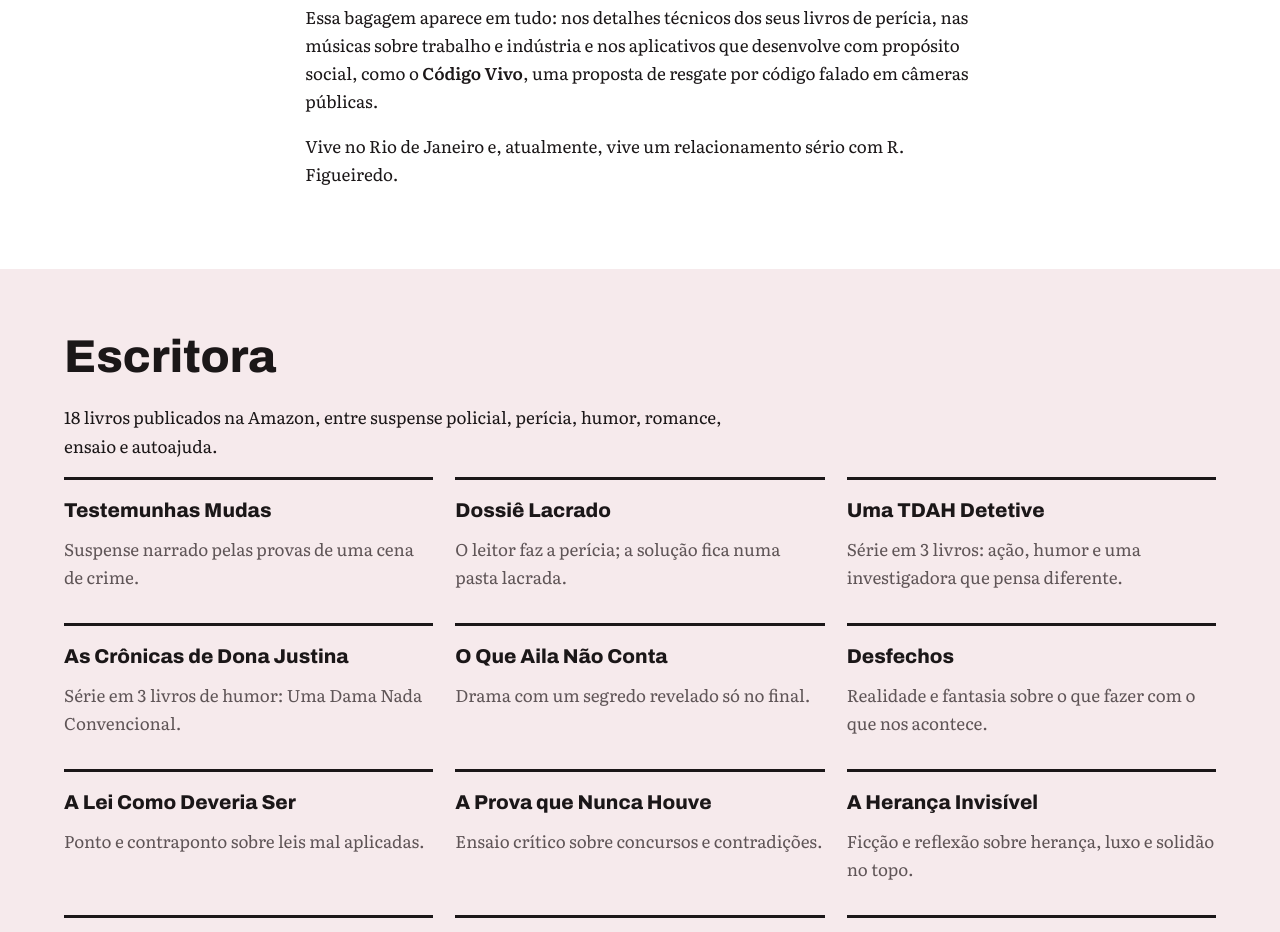
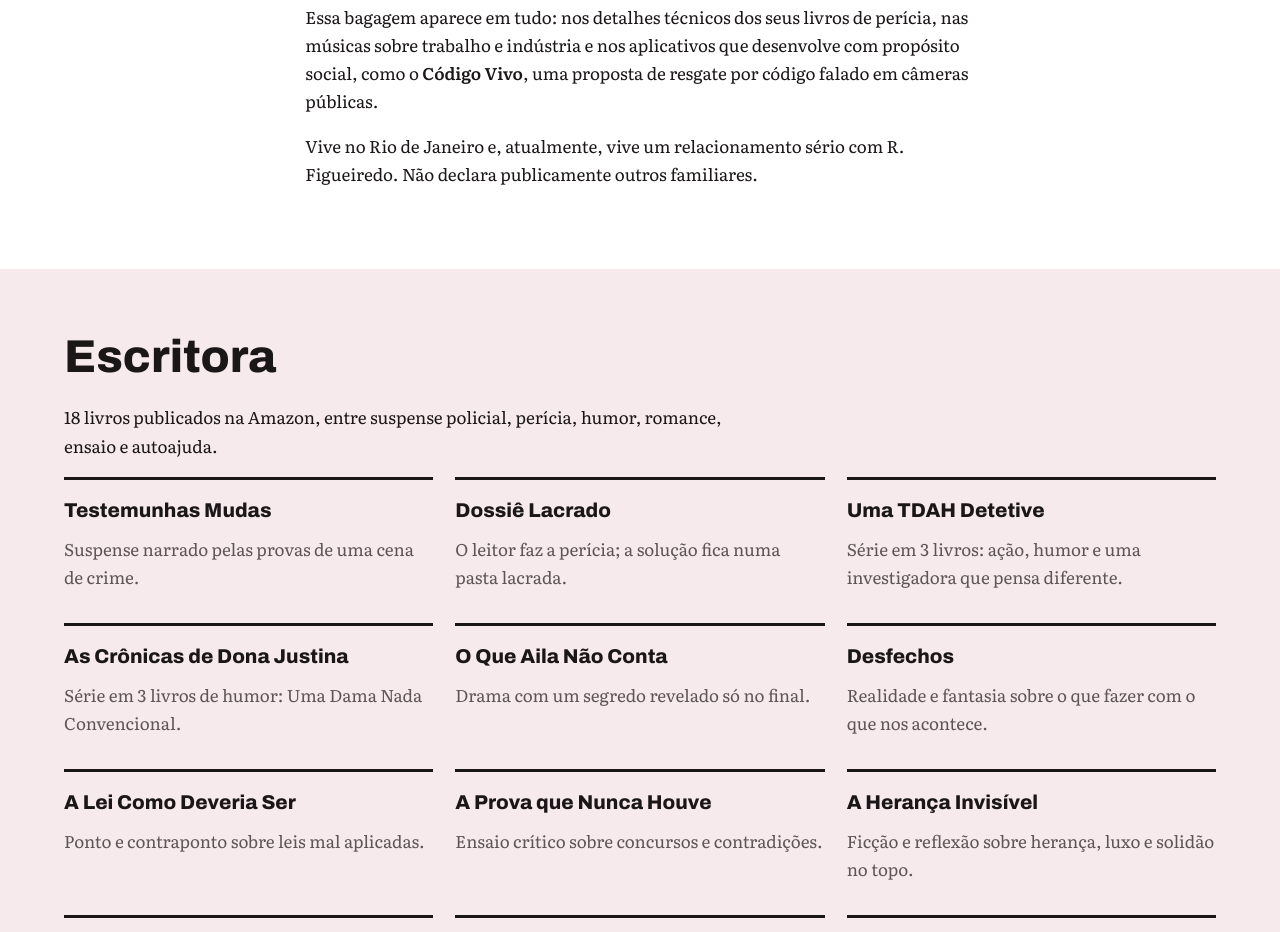
Before and after one commit to jamilediasmel-gif/site-jdmel, a plain HTML site: page index.html in a window 1280 px wide. Shown: the part 1740-2672 px from the top of the page. Drawn offline with Linux system fonts and the light colour scheme.

Commit message:
Biografia: familiares não declarados
Co-Authored-By: Claude Opus 5.5 <noreply@anthropic.com>
Claude-Session: https://claude.ai/code/session_012wKcZ1ws7vFoB2QyrUQbxV

```diff
--- a/index.html
+++ b/index.html
@@ -88,7 +88,7 @@ footer .wrap{display:flex;flex-wrap:wrap;justify-content:space-between;gap:12px}
   <p>Tudo o que cria leva a assinatura <strong>JD 110</strong>, a marca que identifica a autoria das suas obras e projetos.</p>
   <p>Se define como uma profissional “T”: aprofunda uma área e transita por muitas outras. Na indústria, atuou de 2013 a 2019 nas dependências da AGC Glass, multinacional do setor de vidros, em Guaratinguetá e Lorena (SP), numa empresa de caldeiraria subcontratada, na obra de construção da tremonha, estrutura que armazena e alimenta a matéria-prima do vidro. Também prestou serviços para a VDS dentro de uma usina siderúrgica, no regime de homem-hora, cobrindo plantões numa operação 24 horas. É formada em Traçador de Caldeiraria, Inspetor de Qualidade Dimensional e Soldagem por Arco Submerso, além de Análise de Dados, Assistente de Serviços em Comércio Exterior e Agente de Desenvolvimento Socioambiental. É piloto de drone.</p>
   <p>Essa bagagem aparece em tudo: nos detalhes técnicos dos seus livros de perícia, nas músicas sobre trabalho e indústria e nos aplicativos que desenvolve com propósito social, como o <strong>Código Vivo</strong>, uma proposta de resgate por código falado em câmeras públicas.</p>
-  <p>Vive no Rio de Janeiro e, atualmente, vive um relacionamento sério com R. Figueiredo.</p>
+  <p>Vive no Rio de Janeiro e, atualmente, vive um relacionamento sério com R. Figueiredo. Não declara publicamente outros familiares.</p>
 </div></section>
 
 <section class="band alt" id="livros"><div class="wrap">
```
